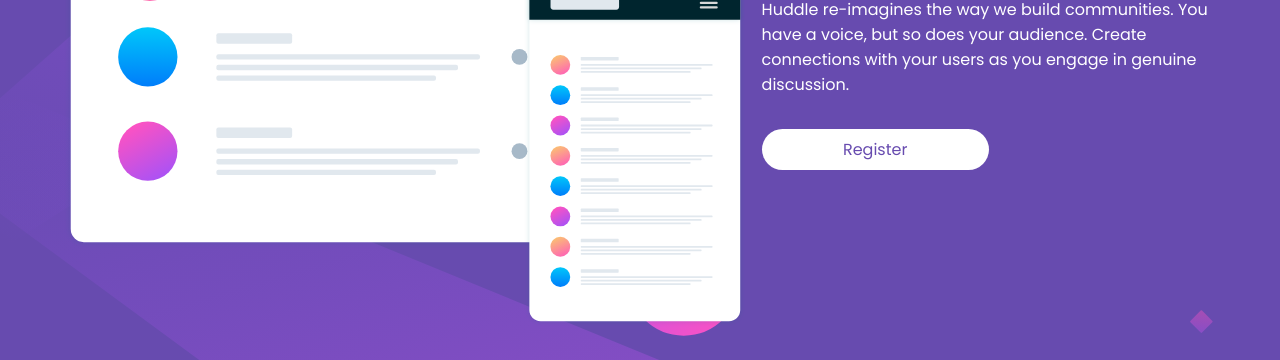
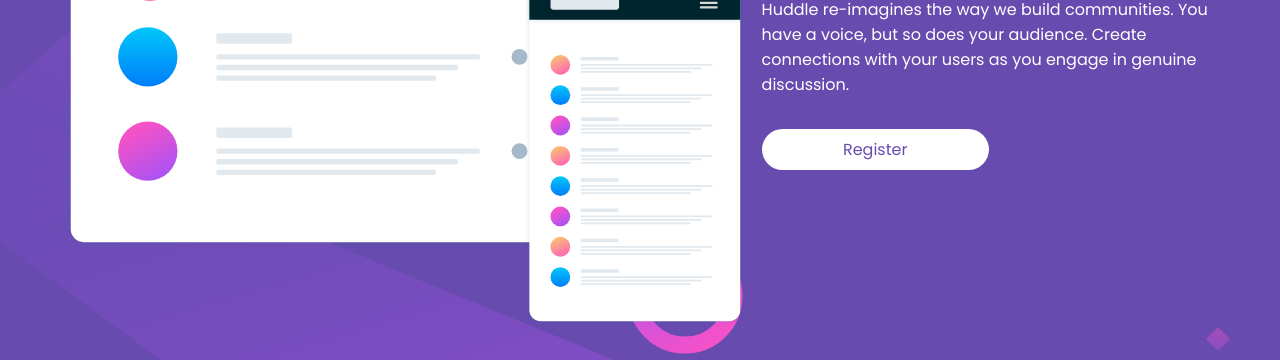
Before and after one commit to tbahd/Huddle-landing-page, a plain HTML site: page index.html in a window 1280 px wide. Shown: the part 267-627 px from the top of the page. Drawn offline with Linux system fonts and the light colour scheme.

Commit message:
Adjusted background

```diff
--- a/styles.css
+++ b/styles.css
@@ -16,9 +16,10 @@
 body{
     background-color: var(--Violet);
     background-image: url(/images/bg-mobile.svg);
-    height: 100vh;
+    min-height: 100vh;
     background-repeat: no-repeat;
-    background-size: 100%;
+    background-size: cover;
+    background-position: center;
     overflow-x: hidden;
 }
 
```
